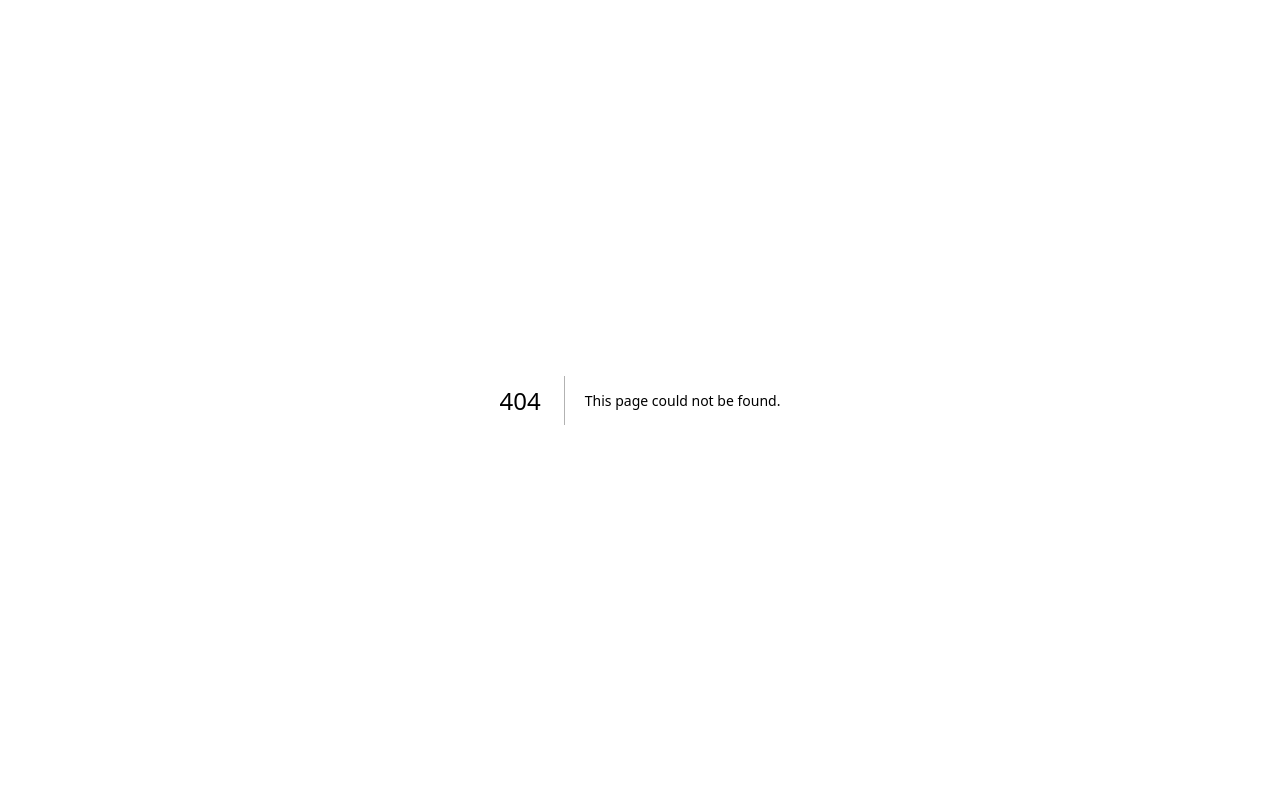
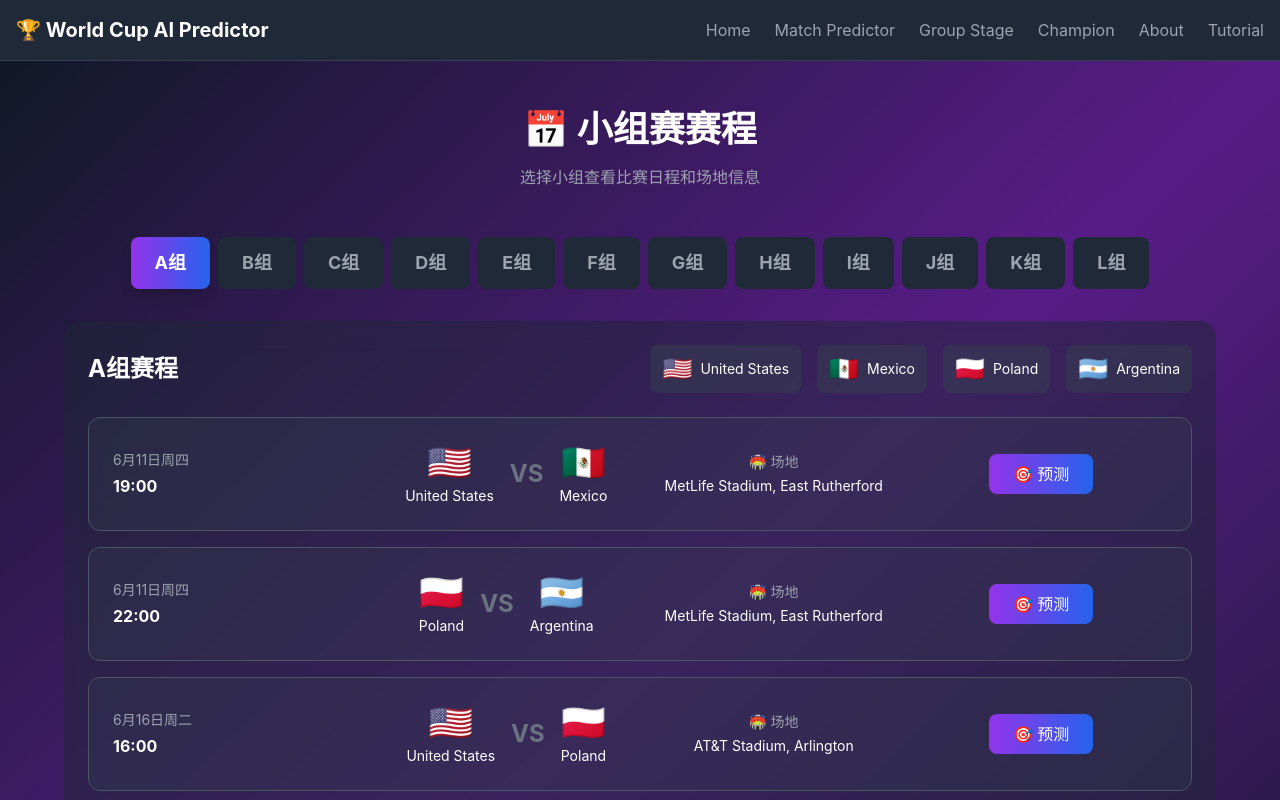
Before and after one commit to icyman926/worldcup-AIpredictor, a Next.js app in the folder website/: page /groupstage in a window 1280 px wide. Before the commit this address had no page. Shown: the top 800 px of the page. Built offline with nearby package versions, Linux system fonts and the light colour scheme.

Commit message:
Add group stage page and fix team selection validation

```diff
--- a/website/components/Layout.js
+++ b/website/components/Layout.js
@@ -10,6 +10,7 @@ export default function Layout({ children }) {
         <div className="flex gap-6 flex-wrap">
           <Link href="/" className="text-gray-400 hover:text-white transition-colors">Home</Link>
           <Link href="/predict" className="text-gray-400 hover:text-white transition-colors">Match Predictor</Link>
+          <Link href="/groupstage" className="text-gray-400 hover:text-white transition-colors">Group Stage</Link>
           <Link href="/champion" className="text-gray-400 hover:text-white transition-colors">Champion</Link>
           <Link href="/about" className="text-gray-400 hover:text-white transition-colors">About</Link>
           <Link href="/howto" className="text-gray-400 hover:text-white transition-colors">Tutorial</Link>
--- /dev/null
+++ b/website/pages/groupstage.js
@@ -0,0 +1,184 @@
+import { useState, useEffect } from 'react';
+import Layout from '../components/Layout';
+import { GROUP_STAGES, WORLD_CUP_2026_TEAMS, getTeamById } from '../lib/predictor';
+
+export default function GroupStage() {
+  const [selectedGroup, setSelectedGroup] = useState('A');
+  const [predictingMatch, setPredictingMatch] = useState(null);
+  const [predictionResult, setPredictionResult] = useState(null);
+
+  const groups = ['A', 'B', 'C', 'D', 'E', 'F', 'G', 'H', 'I', 'J', 'K', 'L'];
+
+  const currentGroupMatches = GROUP_STAGES.find(g => g.group === selectedGroup)?.matches || [];
+
+  const handlePredictMatch = async (match) => {
+    setPredictingMatch(match.id);
+    try {
+      const response = await fetch('/api/predict/match', {
+        method: 'POST',
+        headers: { 'Content-Type': 'application/json' },
+        body: JSON.stringify({
+          home_team: getTeamById(match.team1)?.name,
+          away_team: getTeamById(match.team2)?.name
+        })
+      });
+      const data = await response.json();
+      setPredictionResult({ match, result: data });
+    } catch (error) {
+      console.error('Prediction failed:', error);
+    } finally {
+      setPredictingMatch(null);
+    }
+  };
+
+  const formatDate = (dateStr) => {
+    const date = new Date(dateStr);
+    return date.toLocaleDateString('zh-CN', { month: 'short', day: 'numeric', weekday: 'short' });
+  };
+
+  return (
+    <Layout>
+      <div className="min-h-screen bg-gradient-to-br from-gray-900 via-purple-900 to-gray-900 py-12 px-4">
+        <div className="max-w-6xl mx-auto">
+          <div className="text-center mb-12">
+            <h1 className="text-4xl font-bold text-white mb-4">📅 小组赛赛程</h1>
+            <p className="text-gray-400">选择小组查看比赛日程和场地信息</p>
+          </div>
+
+          <div className="flex flex-wrap justify-center gap-2 mb-8">
+            {groups.map(group => (
+              <button
+                key={group}
+                onClick={() => {
+                  setSelectedGroup(group);
+                  setPredictionResult(null);
+                }}
+                className={`px-6 py-3 rounded-lg font-bold text-lg transition-all ${
+                  selectedGroup === group
+                    ? 'bg-gradient-to-r from-purple-600 to-blue-600 text-white shadow-lg'
+                    : 'bg-gray-800 text-gray-400 hover:bg-gray-700'
+                }`}
+              >
+                {group}组
+              </button>
+            ))}
+          </div>
+
+          <div className="bg-gray-800/50 backdrop-blur-lg rounded-2xl p-6 mb-8">
+            <div className="flex items-center justify-between mb-6">
+              <h2 className="text-2xl font-bold text-white">{selectedGroup}组赛程</h2>
+              <div className="flex gap-4">
+                {WORLD_CUP_2026_TEAMS.filter(t => t.group === selectedGroup).map(team => (
+                  <div key={team.id} className="flex items-center gap-2 bg-gray-700/50 px-3 py-2 rounded-lg">
+                    <span className="text-2xl">{team.flag}</span>
+                    <span className="text-white text-sm">{team.name}</span>
+                  </div>
+                ))}
+              </div>
+            </div>
+
+            <div className="space-y-4">
+              {currentGroupMatches.map((match) => {
+                const team1 = getTeamById(match.team1);
+                const team2 = getTeamById(match.team2);
+
+                return (
+                  <div
+                    key={match.id}
+                    className="bg-gray-700/30 rounded-xl p-6 border border-gray-600 hover:border-purple-500 transition-all"
+                  >
+                    <div className="grid grid-cols-1 md:grid-cols-4 gap-4 items-center">
+                      <div className="text-center md:text-left">
+                        <div className="text-gray-400 text-sm mb-1">{formatDate(match.date)}</div>
+                        <div className="text-white font-bold">{match.time}</div>
+                      </div>
+
+                      <div className="flex items-center justify-center gap-4">
+                        <div className="text-center">
+                          <div className="text-4xl mb-1">{team1?.flag}</div>
+                          <div className="text-white text-sm">{team1?.name}</div>
+                        </div>
+                        <span className="text-2xl font-bold text-gray-500">VS</span>
+                        <div className="text-center">
+                          <div className="text-4xl mb-1">{team2?.flag}</div>
+                          <div className="text-white text-sm">{team2?.name}</div>
+                        </div>
+                      </div>
+
+                      <div className="text-center">
+                        <div className="text-gray-400 text-sm mb-1">🏟️ 场地</div>
+                        <div className="text-white text-sm">{match.stadium}</div>
+                      </div>
+
+                      <div className="text-center">
+                        <button
+                          onClick={() => handlePredictMatch(match)}
+                          disabled={predictingMatch === match.id}
+                          className="px-6 py-2 bg-gradient-to-r from-purple-600 to-blue-600 text-white rounded-lg font-medium hover:from-purple-500 hover:to-blue-500 disabled:opacity-50 disabled:cursor-not-allowed transition-all"
+                        >
+                          {predictingMatch === match.id ? (
+                            <span className="flex items-center gap-2">
+                              <span className="animate-spin">⏳</span> 预测中
+                            </span>
+                          ) : (
+                            '🎯 预测'
+                          )}
+                        </button>
+                      </div>
+                    </div>
+                  </div>
+                );
+              })}
+            </div>
+          </div>
+
+          {predictionResult && (
+            <div className="bg-gray-800/50 backdrop-blur-lg rounded-2xl p-8">
+              <h3 className="text-2xl font-bold text-white mb-6">🔮 {predictionResult.match.id} 预测结果</h3>
+
+              <div className="flex justify-center items-center gap-8 mb-6">
+                <div className="text-center">
+                  <div className="text-5xl mb-2">{getTeamById(predictionResult.match.team1)?.flag}</div>
+                  <div className="text-xl font-bold text-white">{getTeamById(predictionResult.match.team1)?.name}</div>
+                </div>
+                <span className="text-3xl font-bold text-gray-500">VS</span>
+                <div className="text-center">
+                  <div className="text-5xl mb-2">{getTeamById(predictionResult.match.team2)?.flag}</div>
+                  <div className="text-xl font-bold text-white">{getTeamById(predictionResult.match.team2)?.name}</div>
+                </div>
+              </div>
+
+              <div className="grid grid-cols-3 gap-4 mb-6">
+                <div className="bg-green-900/30 rounded-xl p-4 text-center border border-green-800">
+                  <div className="text-green-400 text-sm">主胜</div>
+                  <div className="text-3xl font-bold text-white">{predictionResult.result.probabilities.home}%</div>
+                </div>
+                <div className="bg-yellow-900/30 rounded-xl p-4 text-center border border-yellow-800">
+                  <div className="text-yellow-400 text-sm">平局</div>
+                  <div className="text-3xl font-bold text-white">{predictionResult.result.probabilities.draw}%</div>
+                </div>
+                <div className="bg-red-900/30 rounded-xl p-4 text-center border border-red-800">
+                  <div className="text-red-400 text-sm">客胜</div>
+                  <div className="text-3xl font-bold text-white">{predictionResult.result.probabilities.away}%</div>
+                </div>
+              </div>
+
+              <div className="flex justify-center gap-4">
+                <div className="bg-gray-700/50 rounded-lg px-4 py-2">
+                  <span className="text-gray-400 text-sm">预期进球</span>
+                  <div className="text-lg font-bold text-white">
+                    {predictionResult.result.expected_goals.home} : {predictionResult.result.expected_goals.away}
+                  </div>
+                </div>
+                <div className="bg-gray-700/50 rounded-lg px-4 py-2">
+                  <span className="text-gray-400 text-sm">置信度</span>
+                  <div className="text-lg font-bold text-purple-400">{predictionResult.result.confidence}%</div>
+                </div>
+              </div>
+            </div>
+          )}
+        </div>
+      </div>
+    </Layout>
+  );
+}
--- a/website/pages/predict.js
+++ b/website/pages/predict.js
@@ -137,6 +137,12 @@ export default function Predict() {
                 )}
               </button>
             </div>
+
+            {homeTeam === awayTeam && homeTeam && (
+              <div className="mt-4 p-4 bg-red-900/30 border border-red-700 rounded-lg text-center">
+                <span className="text-red-400">⚠️ 请选择两支不同的球队进行预测</span>
+              </div>
+            )}
           </div>
 
           {result && (
```
